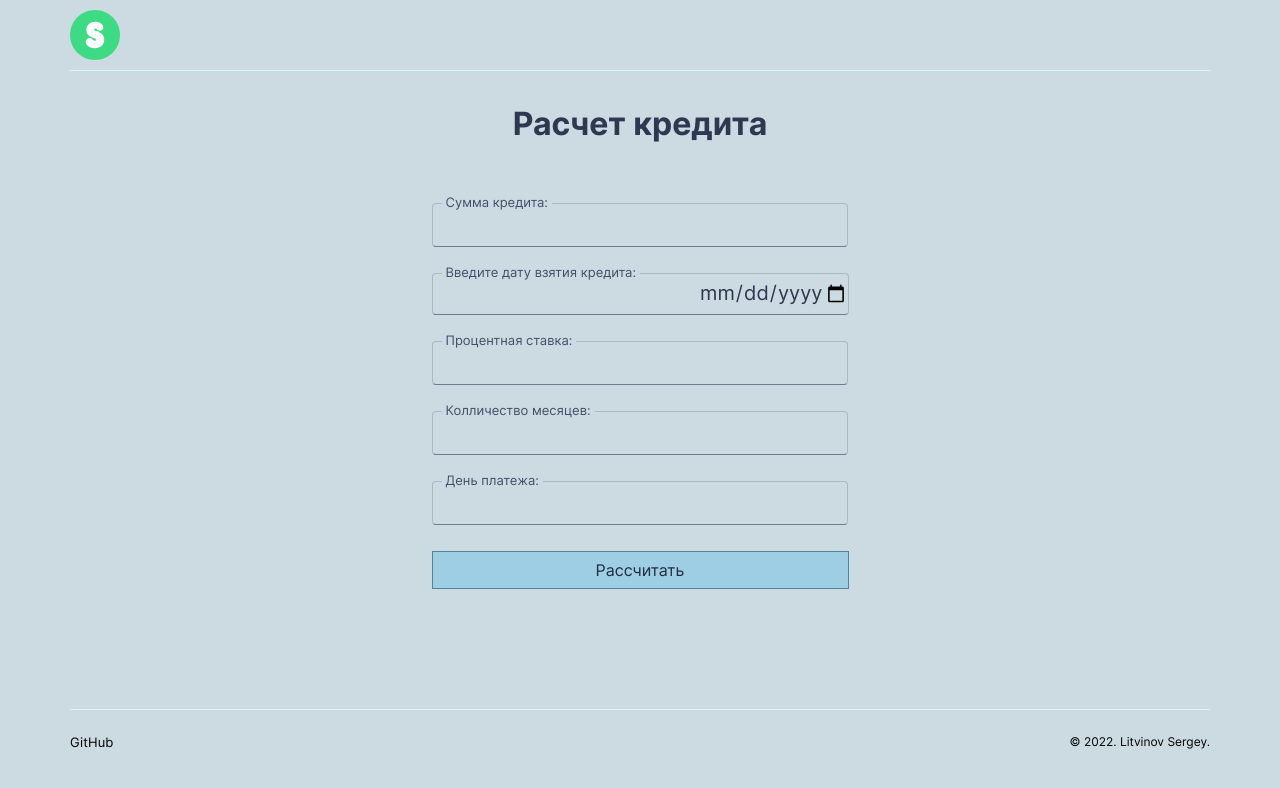
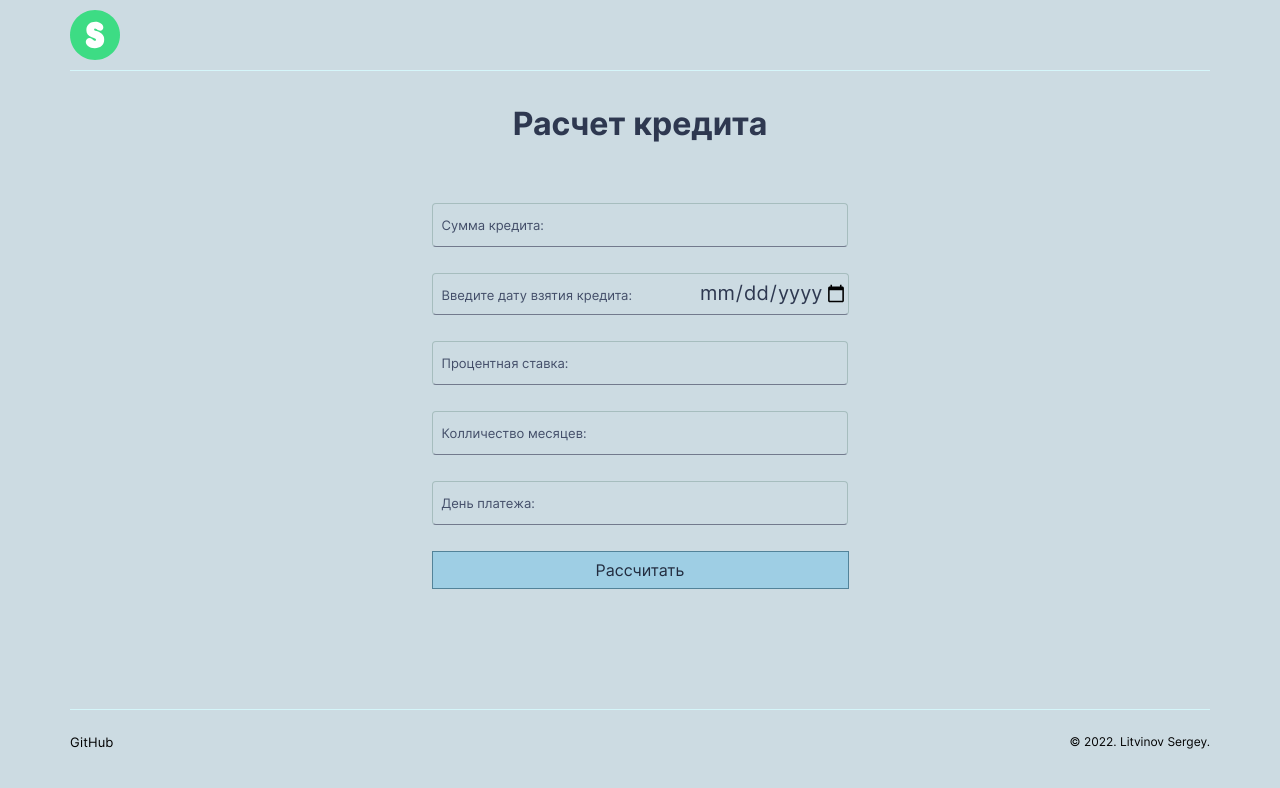
Before and after one commit to litvinovsl/trial-and-error-ts, a React (Create React App) app: page /credit-calculator in a window 1280 px wide. Shown: the top 788 px of the page. Built offline with nearby package versions, Linux system fonts and the light colour scheme.

Commit message:
style done

```diff
--- a/src/Components/CalculateForm/CalculateForm.css
+++ b/src/Components/CalculateForm/CalculateForm.css
@@ -63,11 +63,11 @@
     font-weight: 400;
     font-size: 13px;
     line-height: 18px;
-    top: -10px;
+    top: 13px;
 
-    background-color: #ccdbe2;
-    padding-left: 4px;
-    padding-right: 4px;
+    /* background-color: #ccdbe2; */
+    /* padding-left: 4px; */
+    /* padding-right: 4px; */
 
     left: 10px;
     color: #434e69;
```
